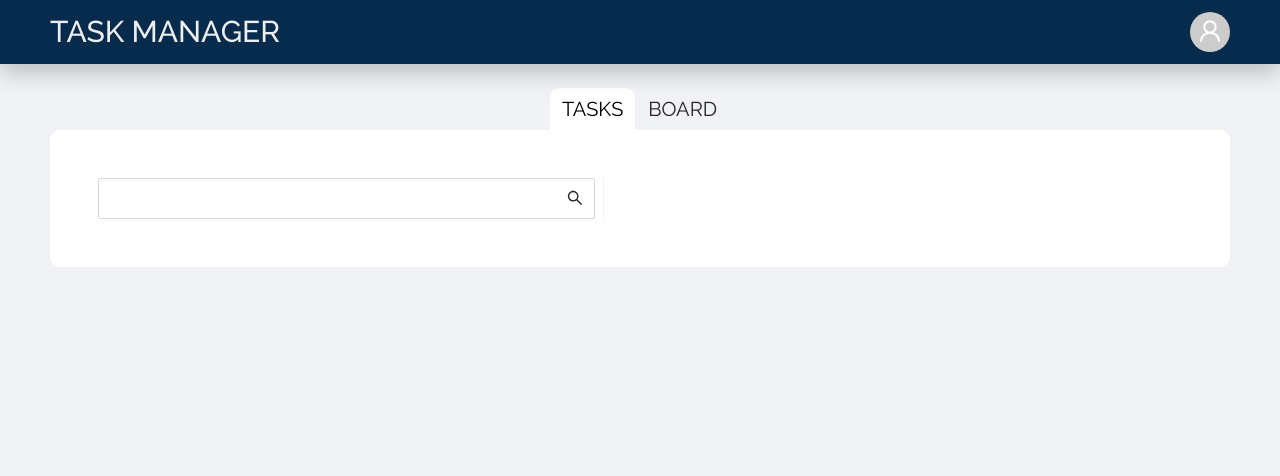
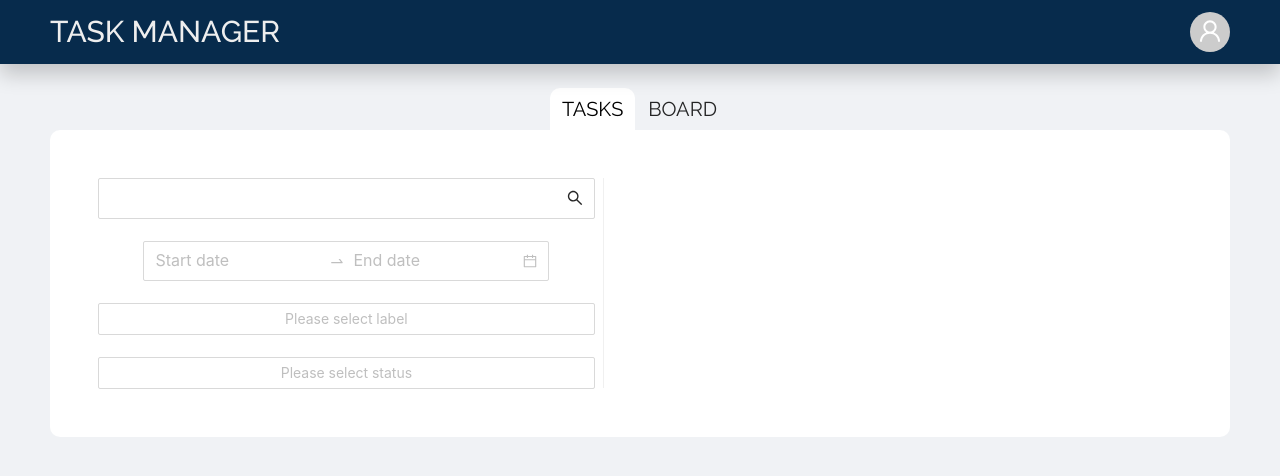
Before and after one commit to virajrg108/todo-app, a React (Create React App) app in the folder client/: page /home in a window 1280 px wide. Shown: the top 476 px of the page. Built offline with nearby package versions, Linux system fonts and the light colour scheme.

Commit message:
working on filters

```diff
--- a/client/src/components/Home/home.jsx
+++ b/client/src/components/Home/home.jsx
@@ -1,5 +1,5 @@
 import React, { Component } from 'react';
-import { message, Layout, Menu, Icon, Button, Avatar, Breadcrumb } from 'antd';
+import { message, Layout, Menu, Icon, Button, Avatar, Breadcrumb, DatePicker } from 'antd';
 import { Tab, Tabs, TabList, TabPanel } from 'react-tabs';
 import { UserOutlined } from '@ant-design/icons';
 import history from '../../history';
@@ -13,6 +13,10 @@ const { TabPane } = Tabs;
 class Home extends Component {
 	constructor(props) {
 		super(props);
+		this.state= {
+			labels : ['work', 'personal', 'casual'],
+			status : ['new', 'inprogress', 'completed']
+		}
 		this.handleChange = this.handleChange.bind(this);
 	}
 	handleChange = (event) => {
@@ -35,7 +39,7 @@ class Home extends Component {
 							<Tab>BOARD</Tab>
 						</TabList>
 						<TabPanel>
-							<Tasks/>
+							<Tasks labels={this.state.labels} status={this.state.status} />
 						</TabPanel>
 						<TabPanel>
 							<h2>Any content 2</h2>
--- a/client/src/components/Home/home.scss
+++ b/client/src/components/Home/home.scss
@@ -31,12 +31,6 @@
 		flex-flow: column;
 		height: 100%;
 	}
-	.react-tabs__tab-panel {
-		// display: flex;
-		// flex-flow: column;
-		// height: 100%;
-		// flex-grow: 0.9;
-	}
 	.tabs {
 		background-color: #fff;
 	}
--- a/client/src/components/Home/tasks.jsx
+++ b/client/src/components/Home/tasks.jsx
@@ -1,14 +1,69 @@
 import React from 'react';
-import { Row, Col, Divider, Input } from 'antd';
+import { Row, Col, Divider, Input, DatePicker, Select } from 'antd';
+import moment from 'moment';
 import { SearchOutlined } from '@ant-design/icons';
 import './tasks.scss';
 
+const { RangePicker } = DatePicker;
+const { Option } = Select;
+
+
 class Tasks extends React.Component {
+	constructor(props) {
+		super(props);
+		var labelss = [];
+		for (let i = 0; i < this.props.labels.length; i++) {
+			labelss.push(<Option key={this.props.labels[i]}>{this.props.labels[i]}</Option>);
+		}
+		var statuss = [];
+		for (let i = 0; i < this.props.labels.length; i++) {
+			statuss.push(<Option key={this.props.status[i]}>{this.props.status[i]}</Option>);
+		}
+		this.state = {
+			rangeDate: [null, null],
+			searchText: '',
+			selectLabels: labelss,
+			selectStatus: statuss
+		}
+	}
+	handleSelect = (type, value) => {
+		console.log(type, value);
+	}
+	dateChange = (date, dateString) => {
+		if (dateString[0] == "") {
+			var date = moment(dateString[0], 'YYYY-MM-DD');
+			this.setState({ rangeDate: [moment(dateString[0], 'YYYY-MM-DD'), moment(dateString[1], 'YYYY-MM-DD')] });
+		}
+		else
+			this.setState({ rangeDate: [null, null] })
+	}
 	render() {
 		return (
 			<Row className="tasks">
 				<Col span={11} className="filters">
-					<Input className="search-input" size="large" suffix={<SearchOutlined />}/>
+					<Input className="search-input" size="large" suffix={<SearchOutlined />} />
+					<br /><br />
+					<RangePicker onChange={this.dateChange} size="large" value={this.state.rangeDate} />
+					<br /><br />
+					<Select
+						mode="multiple"
+						style={{ width: '100%' }}
+						placeholder="Please select label"
+						defaultValue={[]}
+						onChange={(value)=>this.handleSelect('label', value)}
+					>
+						{this.state.selectLabels}
+					</Select>
+					<br /><br />
+					<Select
+						mode="multiple"
+						style={{ width: '100%' }}
+						placeholder="Please select status"
+						defaultValue={[]}
+						onChange={(value)=>this.handleSelect('status', value)}
+					>
+						{this.state.selectStatus}
+					</Select>
 				</Col>
 				<Divider type="vertical" className="divider" />
 				<Col span={12}>
--- a/client/src/components/Login/login.jsx
+++ b/client/src/components/Login/login.jsx
@@ -17,18 +17,18 @@ class Login extends React.Component {
     const cred = { name: this.state.name, pass: this.state.pass }
     console.log(cred);
     this.props.setUser(cred.name);
-    axios
-      .post('/login', cred)
-      .then((res) => {
-        console.log(res);
-        if(res.data.status === 200) {
-          this.props.setUser(cred.name, res.data.id);
-          history.push('/home');
-        }
-      })
-      .catch(err => {
-        console.error(err);
-      });
+    history.push('/home');
+    // axios
+    //   .post('/login', cred)
+    //   .then((res) => {
+    //     console.log(res);
+    //     if(res.data.status === 200) {
+    //       this.props.setUser(cred.name, res.data.id);
+    //     }
+    //   })
+    //   .catch(err => {
+    //     console.error(err);
+    //   });
   }
   handleChange = e => {
     var name = e.target.id;
```
